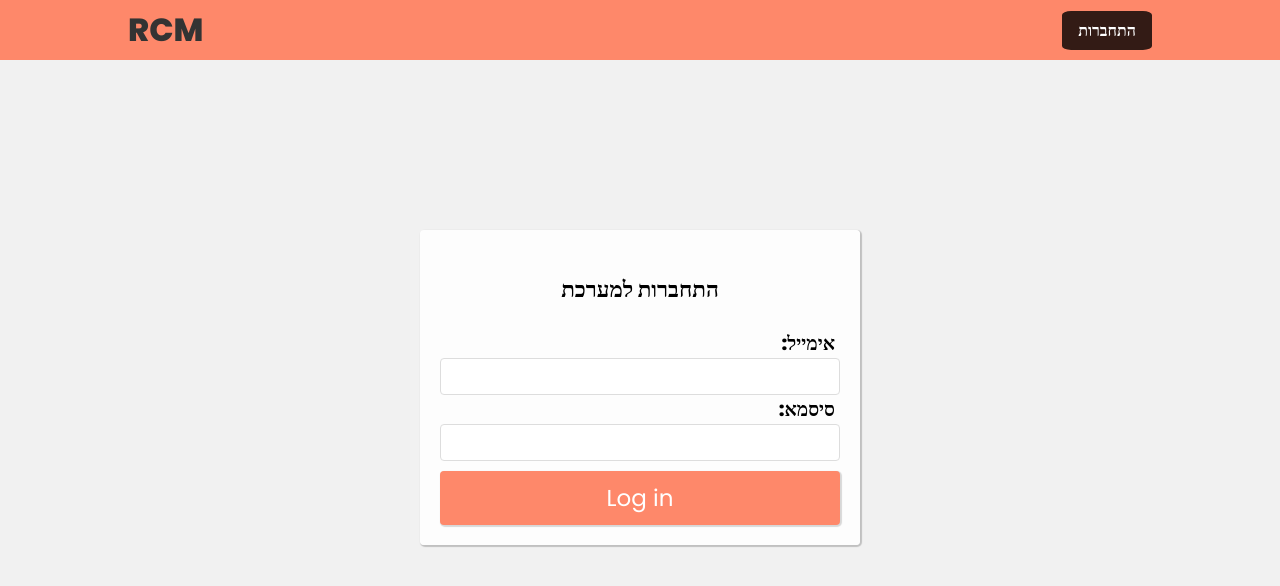
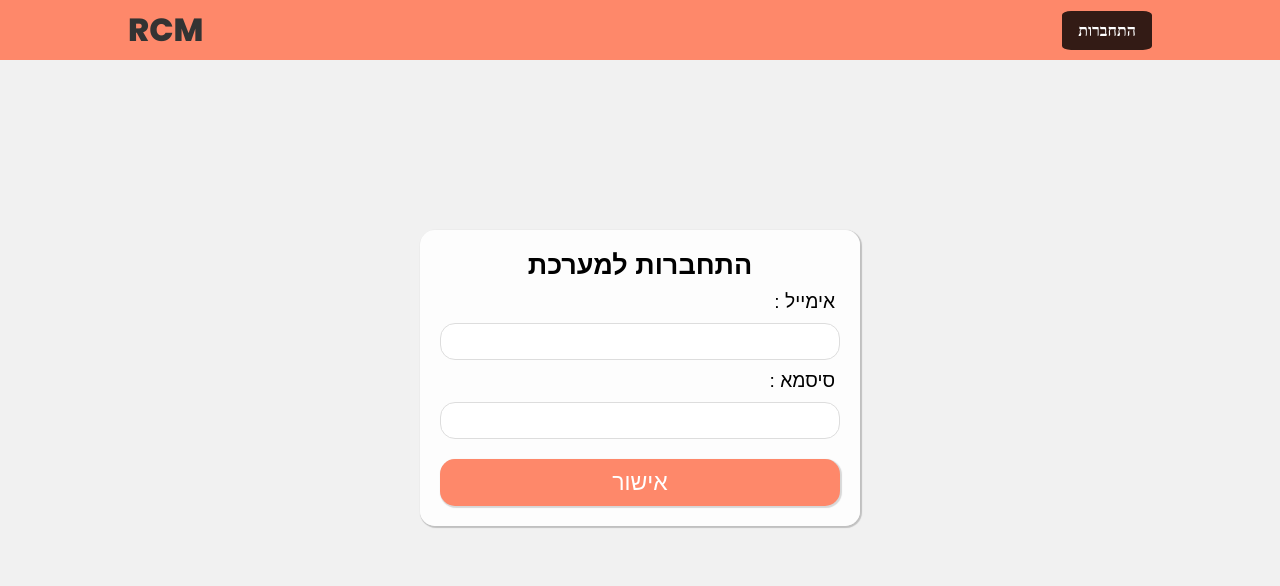
Before and after one commit to OrYehudaBenShimol/Fullstack-MERN-Beit-Gil, a React (Create React App) app in the folder frontend/: page /login in a window 1280 px wide. Shown: the top 586 px of the page. Built offline with nearby package versions, Linux system fonts and the light colour scheme; the HTML template or start-up script is replaced by a standard one.

Commit message:
seprate logic of css

```diff
--- a/frontend/src/components/Navbar.js
+++ b/frontend/src/components/Navbar.js
@@ -1,6 +1,7 @@
 import {Link} from 'react-router-dom'
 import { useLogout } from '../hooks/useLogout'
 import { useAuthContext } from '../hooks/useAuthContext'
+
 
 
 const Navbar = () => {
@@ -21,10 +22,17 @@ const Navbar = () => {
                 )}
                 <nav className='navigation-bar'>
                     {user && (<div>
+                        <Link className='disconnect' onClick={handleClick}>התנתקות</Link>
                         <Link className='manage-users-nav' to="/ManageUsers">ניהול משתמשים</Link>
-                        {/* <span>{user.email}</span> */}
-                        <button onClick={handleClick}>התנתקות</button>
+                        <Link className='attendenc'>נוכחות בוקר</Link>
+                        <Link className='meeting'>מפגש בוקר</Link>
+                        <Link className='therapy'>טיפולים פרטניים</Link>
+                        <Link className='Patient follow-up'>מעקב מטופלים</Link>
+                        <Link className='nothes'>פתקים</Link>
+                        <Link className='settings'>הגדרות</Link>
+
                     </div>
+
                     )}
                     {!user && (<div>
                         <Link className='login-navbar' to="/login">התחברות</Link>
--- a/frontend/src/index.css
+++ b/frontend/src/index.css
@@ -72,18 +72,9 @@ header a {
   margin-right: 10px;
 }
 
-.manage-users-nav {
-  background: #fff;
-  color: var(--primary);
-  border: 2px solid var(--primary);
-  padding: 6px 10px;
-  border-radius: 4px;
-  font-family: "Poppins";
-  cursor: pointer;
-  font-size: 1em;
-  margin-left: 10px;
-  margin-right: 10px;
-}
+
+
+
 
 .login-navbar{
   /* background: #fff;
@@ -225,14 +216,17 @@ div.users{
 label, input {
   display: block;
   text-align: right;
+  padding-bottom: 10px;
+  padding-top: 10px;
+  margin: 0px;
 
 }
 input {
   text-align: right;
-
+  border: none;
   width: 100%;
   border: 1px solid #ddd;
-  border-radius: 4px;
+  border-radius: 15px;
   padding: 10px;
   box-sizing: border-box;
 }
@@ -255,6 +249,7 @@ div.error {
   border-radius: 4px;
   margin: 20px 0;
 }
+
 
 .create{
   max-height: 500px;
@@ -352,16 +347,20 @@ nav button {
   font-size: larger;
   transition:  0.5s ease-in-out;
   box-shadow: 1px 1px 1px 1px rgba(0, 0, 0, 0.15); /* Add your desired shadow properties */
+  font-family: Arial, Helvetica, sans-serif;
+  margin-top: 20px;
+  border-radius: 15px;
 
 }
 
 .login-btn-login-page:hover{
-  background-color: #4CAF50;
+  background-color: #f95128;
   text-align: center;
   margin-left:auto;
   margin-right:auto;
   max-width: 400px ;
   font-size: larger;
+  font-weight: bold;
 }
 
 .login{
@@ -377,18 +376,45 @@ form.signup, form.login {
   margin: 150px auto;
   padding: 20px;
   background: #ffffffe5;
-  border-radius: 4px;
+  border-radius: 15px;
   text-align: center;
   font-size: larger;
   box-shadow: 1px 1px 1px 1px rgba(0, 0, 0, 0.2); /* Add your desired shadow properties */
+  font-family: Arial, Helvetica, sans-serif;
 }
 
 form.login label{
-  font-family: "Poppins";
-  font-weight: bold;
   margin-right: 5px;
+  font-family: Arial, Helvetica, sans-serif;
 }
 .option-form label{
   font-family: "Poppins";
   font-weight: bold;
 }
+
+.h3-login-page {
+  margin: 0px;
+  font-size: 27px;
+  padding: 0px;
+}
+
+/* FROM HERE ROTEM ADDED CSS*/
+.manage-users-nav, .disconnect {
+  background: var(--primary);
+  color:white;
+  border: 2px solid var(--primary);
+  border-radius: 4px;
+  font-family: "Poppins";
+  cursor: pointer;
+  font-size: 16px;
+  display: inline;
+  font-family: Arial, Helvetica, sans-serif;
+  padding: 2px;
+
+}
+
+.manage-users-nav:hover, .disconnect:hover{
+  background: #f95128;
+  padding-top: 19px ;
+  padding-bottom: 19px;
+}
--- a/frontend/src/pages/Login.js
+++ b/frontend/src/pages/Login.js
@@ -17,20 +17,20 @@ const Login = () => {
     <form className="login" onSubmit={handleSubmit}>
       <h3 className="h3-login-page">התחברות למערכת</h3>
 
-      <label>:אימייל</label>
+      <label>: אימייל</label>
       <input
         type="email"
         onChange={(e) => setEmail(e.target.value)}
         value={email}
       />
-      <label>:סיסמא</label>
+      <label>: סיסמא</label>
       <input
         type="password"
         onChange={(e) => setPassword(e.target.value)}
         value={password}
       />
 
-      <button className="login-btn-login-page" disabled={isLoading}>Log in</button>
+      <button className="login-btn-login-page" disabled={isLoading}>אישור </button>
       {error && <div className="error">{error}</div>}
 
     </form>
--- a/frontend/src/pages/ManageUsers.js
+++ b/frontend/src/pages/ManageUsers.js
@@ -1,8 +1,6 @@
 import {Link} from 'react-router-dom'
 import {useAuthContext} from '../hooks/useAuthContext'
-
 import { BrowserRouter, Routes, Route, Navigate } from 'react-router-dom';
-
 
 const ManageUsers = () => {
 
```
